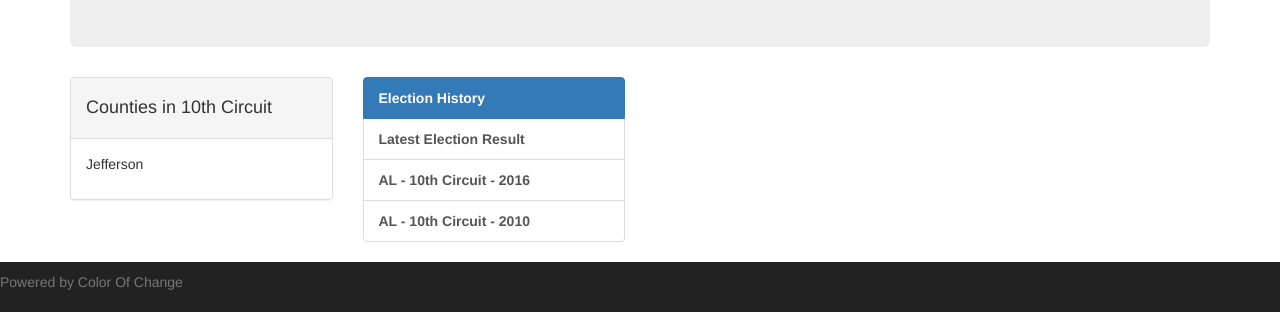
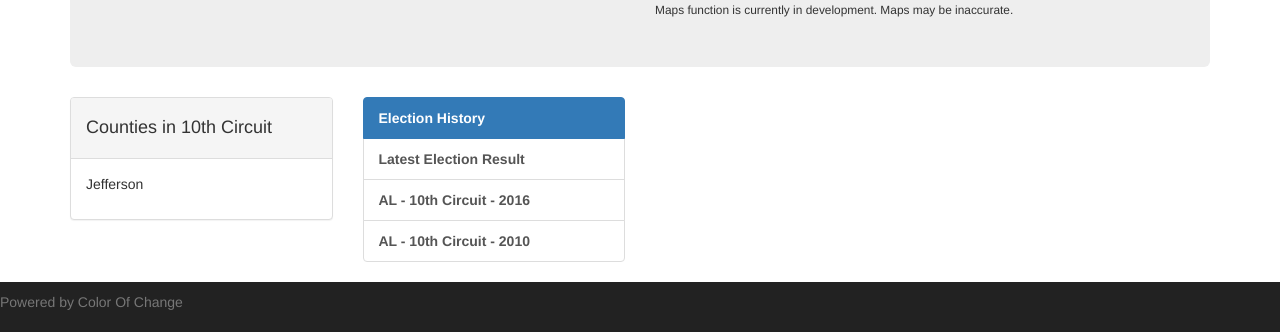
Before and after one commit to joeknows718/EXAMPLEDB, a Django app: a page that uses templates/district_details.html in a window 1280 px wide. Shown: the part 612-944 px from the top of the page. Run offline with Django 3.2, Linux system fonts and the light colour scheme; a user stored in the database is signed in; data comes from the database, SQL or seed files in the repository; parts of the project's set-up code (start-up, migrations or seed data) failed here and were passed over; some libraries are stand-ins or nearby versions.

```diff
--- a/templates/district_details.html
+++ b/templates/district_details.html
@@ -21,6 +21,7 @@
 			</div>
 			<div class="col-md-6">
 				<section id="google-map" class="gmap clearfix" style="height: 400px;"></section>
+				<small>Maps function is currently in development. Maps may be inaccurate.</small>
 			</div>
 		</div>
 	</div>
--- a/templates/election_detail.html
+++ b/templates/election_detail.html
@@ -29,6 +29,7 @@
 			</div>
 			<div class="col-md-6">
 				<section id="google-map" class="gmap clearfix" style="height: 400px;"></section>
+				<small>Maps function is currently in development. Maps may be inaccurate.</small>
 			</div>
 		</div>
 	</div>
```
